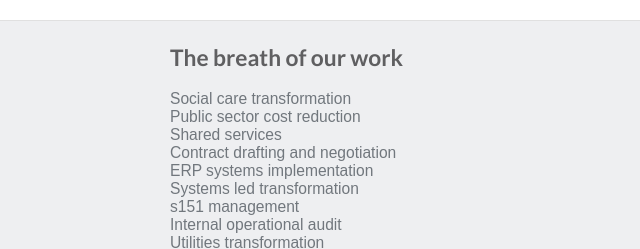
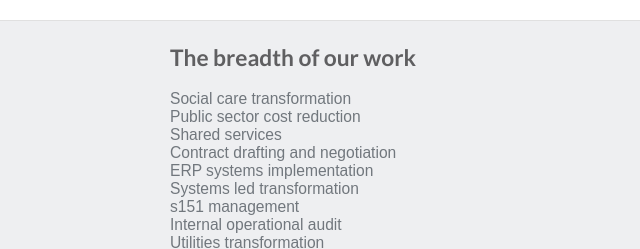
Before and after one commit to rdgskss/rdgskss.github.io, a plain HTML site: page about.html in a window 1280 px wide. Shown: the part 450-699 px from the top of the page, 0-640 px from the left. Drawn offline with Linux system fonts and the light colour scheme.

Commit message:
Fix typo

```diff
--- a/about.html
+++ b/about.html
@@ -69,7 +69,7 @@
       <hr />
       <div id="container">
       	<div id="content" class="wrap">
-      		<h2>The breath of our work</h2>
+      		<h2>The breadth of our work</h2>
       		<ol class="splitColumn">
       			<li>Social care transformation</li>
       			<li>Public sector cost reduction</li>
```
